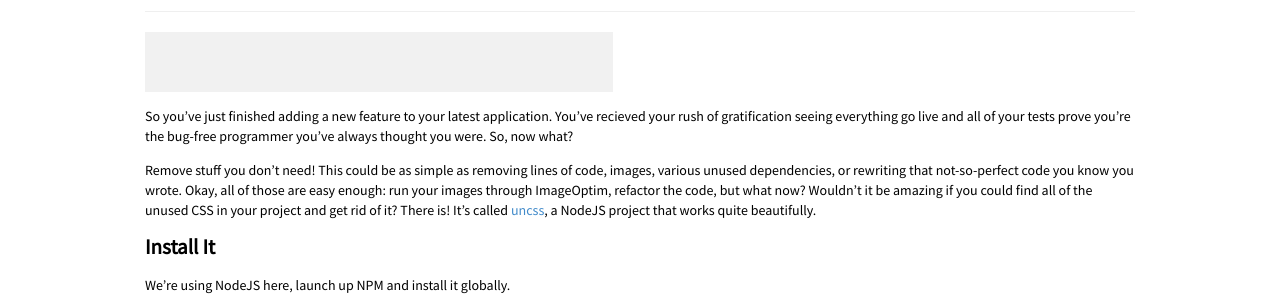
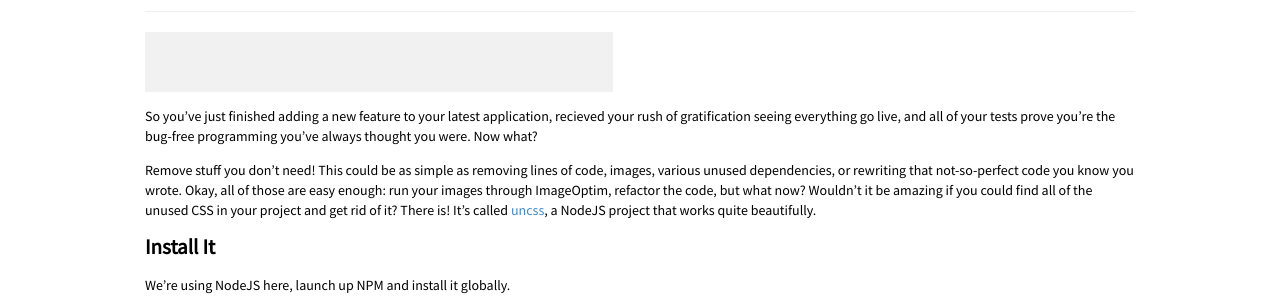
Before and after one commit to syntaqx/syntaqx.github.io, a Jekyll site: the page built from _posts/2014-04-03-removing-unused-css.md, in a window 1280 px wide. Shown: the part 145-445 px from the top of the page. Built offline with Jekyll 4.4.1, drawn with Linux system fonts in a browser that asks for light colours; nearby versions of some CDN libraries; Markdown is read by kramdown in place of the engine named in the settings; comment, search, counter and statistics services are not loaded.

```diff
--- a/_posts/2014-04-03-removing-unused-css.md
+++ b/_posts/2014-04-03-removing-unused-css.md
@@ -2,10 +2,10 @@
 layout: post
 title: Removing Unused CSS
 ---
-So you've just finished adding a new feature to your latest application. You've
-recieved your rush of gratification seeing everything go live and all of your
-tests prove you're the bug-free programmer you've always thought you were. So,
-now what?
+So you've just finished adding a new feature to your latest application,
+recieved your rush of gratification seeing everything go live, and all of your
+tests prove you're the bug-free programming you've always thought you were. Now
+what?
 
 Remove stuff you don't need! This could be as simple as removing lines of code,
 images, various unused dependencies, or rewriting that not-so-perfect code you
```
